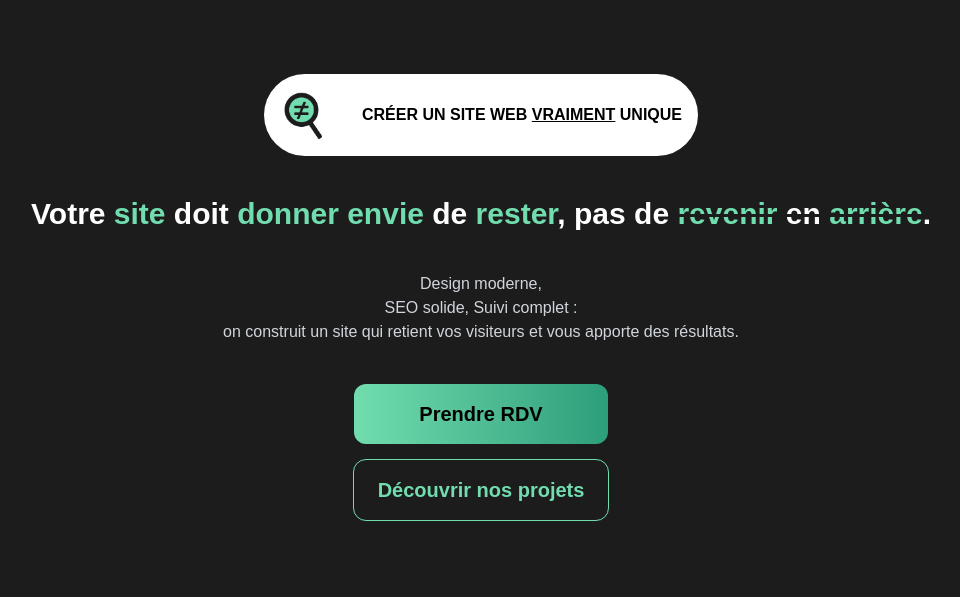
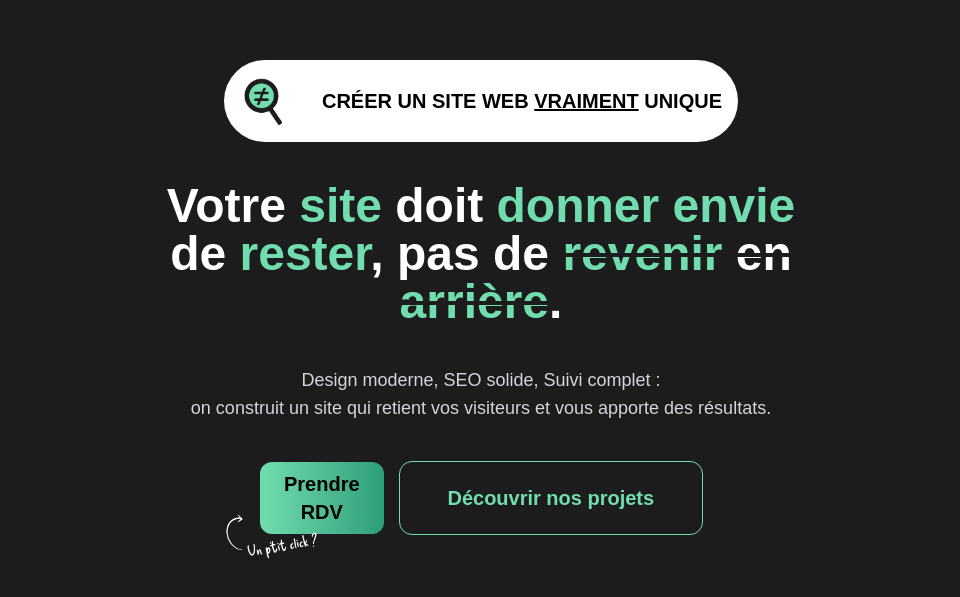
Before and after one commit to miandry-fanomezantsoa/taram-hero-section, a Next.js app: page / in a window 1280 px wide. Shown: the part 103-700 px from the top of the page, without its empty margins (159-1119 px from the left). Built offline with nearby package versions, Linux system fonts and the light colour scheme.

Commit message:
feat: adjustment for responsive design

```diff
--- a/app/page.tsx
+++ b/app/page.tsx
@@ -4,10 +4,10 @@ import Image from "next/image";
 
 export default function Home() {
   return (
-    <div className="min-h-screen bg-dark flex justify-center items-center text-white px-4 py-8">
-      <div className="flex flex-col items-center gap-10">
+    <div className="min-h-screen bg-dark flex justify-center items-center text-white px-4 md:px-10 py-8">
+      <div className="flex flex-col items-center gap-10 lg:max-w-2xl">
         <Bulle />
-        <p className="text-center text-3xl font-bold">
+        <p className="text-center text-3xl md:text-5xl font-bold">
           Votre <span className="text-primary">site</span> doit{" "}
           <span className="text-primary">donner envie</span> de{" "}
           <span className="text-primary">rester</span>, pas de{" "}
@@ -17,15 +17,24 @@ export default function Home() {
           </span>
           .
         </p>
-        <p className="text-center text-gray-300">
-          Design moderne, <br />
+        <p className="text-center text-gray-300 md:text-lg">
+          Design moderne, <br className="md:hidden" />
           SEO solide, Suivi complet : <br />
           on construit un site qui retient vos visiteurs et vous apporte des
           résultats.
         </p>
 
-        <div className="flex flex-col gap-4">
-          <Button>Prendre RDV</Button>
+        <div className="flex flex-col md:flex-row justify-center gap-4">
+          <div className="relative inline-block">
+            <Button className="text-2xl">Prendre RDV</Button>
+            <Image
+              src="/images/click.png"
+              width={100}
+              height={100}
+              alt="Un petit clique ?"
+              className="hidden md:inline-block absolute -left-10 -bottom-7"
+            />
+          </div>
           <Button variant="secondary">Découvrir nos projets</Button>
         </div>
       </div>
--- a/components/Bulle.tsx
+++ b/components/Bulle.tsx
@@ -2,7 +2,7 @@ import Image from "next/image";
 
 export default function Bulle() {
   return (
-    <h1 className="p-4 bg-white rounded-full uppercase gap-8 font-bold text-black flex flex-row items-center justify-center">
+    <h1 className="p-4 bg-white rounded-full uppercase gap-8 font-bold text-black flex flex-row items-center justify-center md:text-xl">
       <Image
         src="/images/search.png"
         width={50}
--- a/components/Button.tsx
+++ b/components/Button.tsx
@@ -17,11 +17,11 @@ const Button: React.FC<ButtonProps> = ({
   return (
     <button
       className={clsx([
-        "inline-block w-full px-6 py-4 rounded-xl text-black text-xl font-bold",
+        className,
+        "inline-block w-full px-6 py-4 md:py-2 rounded-xl text-black text-xl font-bold",
         variant === "primary"
           ? "bg-linear-to-l from-primary-dark to-primary"
           : "text-primary outline",
-        className,
       ])}
     >
       {iconPos === "before" && icon} {children} {iconPos === "after" && icon}
```
